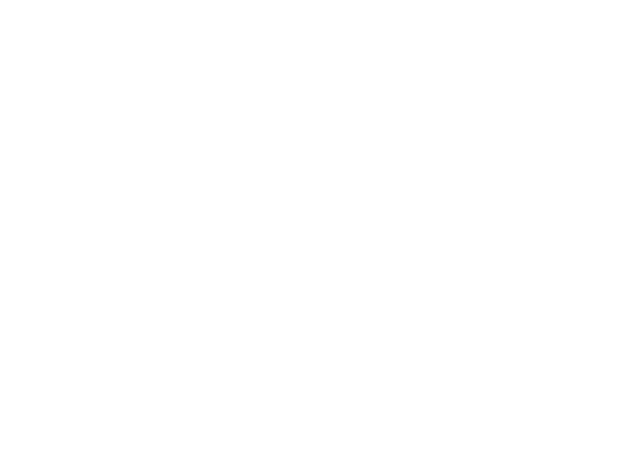
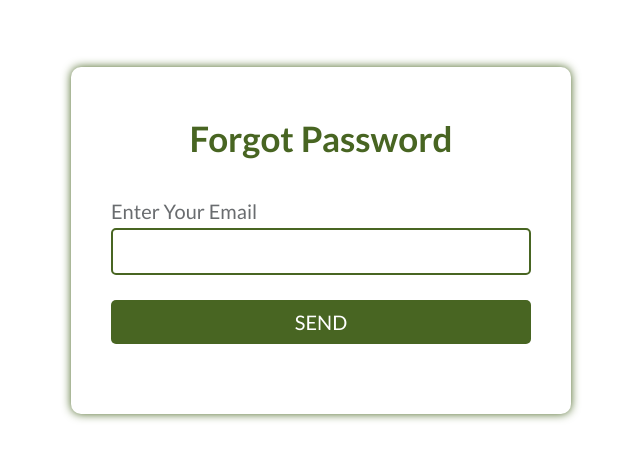
Before and after one commit to Jasil-kk/Landing_page, a React (Create React App) app: page /forgot in a window 1280 px wide. Before the commit this address had no page. Shown: the part 160-620 px from the top of the page, without its empty margins (319-959 px from the left). Built offline with nearby package versions, Linux system fonts and the light colour scheme.

Commit message:
forgot and reset password component created

```diff
--- a/src/App.css
+++ b/src/App.css
@@ -65,6 +65,7 @@ body {
   cursor: pointer;
   font-family: "Lato", sans-serif;
   border: none;
+  text-transform: uppercase;
 }
 .auth-component input[type="submit"]:hover {
   background-color: #344e15;
@@ -76,6 +77,13 @@ body {
 .auth-component p a {
   font-size: 18px;
   color: var(--home-text);
+}
+.forgotLink {
+  text-align: end;
+  margin-bottom: 20px;
+}
+.forgotLink a{
+  text-decoration: none;
 }
 
 /* header_section */
--- a/src/App.js
+++ b/src/App.js
@@ -3,6 +3,8 @@ import Login from './Authentication/Login';
 import { Route, BrowserRouter as Router, Routes } from "react-router-dom";
 import Register from './Authentication/Register';
 import Pages from './Pages';
+import ForgotPassword from './Authentication/ForgotPassword';
+import ResetPassword from './Authentication/ResetPassword';
 
 
 function App() {
@@ -12,7 +14,9 @@ function App() {
       <Routes>
         <Route path='/' element={ <Register/>} />
         <Route path='/login' element={<Login/>}/>
-        <Route path='/pages' element={<Pages/>}/>
+        <Route path='/forgot' element={<ForgotPassword/>}/>
+        <Route path='/reset' element={<ResetPassword/>}/>
+         <Route path='/pages' element={<Pages/>}/>
       </Routes>
     </Router>
     </div>
--- /dev/null
+++ b/src/Authentication/ForgotPassword.js
@@ -0,0 +1,19 @@
+import React, { useState } from 'react'
+
+const ForgotPassword = () => {
+  const [data,setData] = useState({});
+  return (
+    <div className="auth-main">
+        <div className="auth-component">
+        <h1>Forgot Password</h1>
+        <form action="">
+          <label >Enter Your Email</label>
+          <input type="email"  autoComplete="off" onChange={(e)=>setData({...data,email:e.target.value})}/> <br />
+          <input type="submit" value="Send" />
+        </form>
+      </div>
+    </div>
+  )
+}
+
+export default ForgotPassword
--- a/src/Authentication/Login.js
+++ b/src/Authentication/Login.js
@@ -26,6 +26,7 @@ const handleSubmit = (e) =>{
           <input type="text" onChange={(e)=> setData({...data,username: e.target.value})} id="username" autoComplete="off" /> <br />
           <label >Password</label>
           <input type="password" onChange={(e)=> setData({...data,password: e.target.value})} id="password" /> <br />
+          <p className="forgotLink"><Link to="/forgot">forgot password ?</Link></p>
           <input type="submit" value="LOGIN" />
         </form>
         <p>
--- /dev/null
+++ b/src/Authentication/ResetPassword.js
@@ -0,0 +1,19 @@
+import React, { useState } from 'react'
+
+const ResetPassword = () => {
+  const [data,setData] = useState({});
+  return (
+    <div className="auth-main">
+        <div className="auth-component">
+        <h1>Reset Password</h1>
+        <form action="">
+          <label >Enter your new Password</label>
+          <input type="password"  autoComplete="off" onChange={(e)=>setData({...data,password:e.target.value})}/> <br />
+          <input type="submit" value="Change" />
+        </form>
+      </div>
+    </div>
+  )
+}
+
+export default ResetPassword
```
